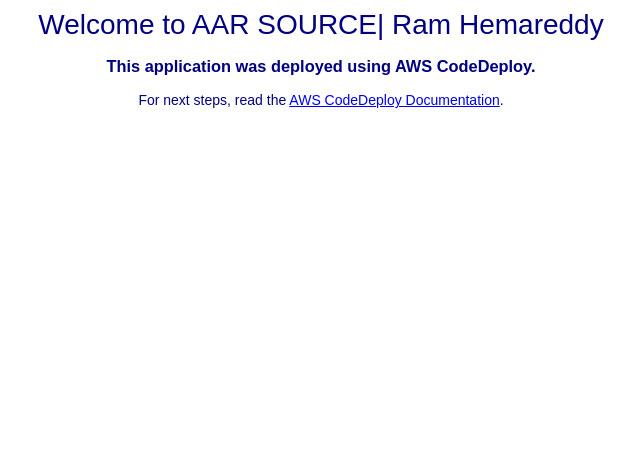
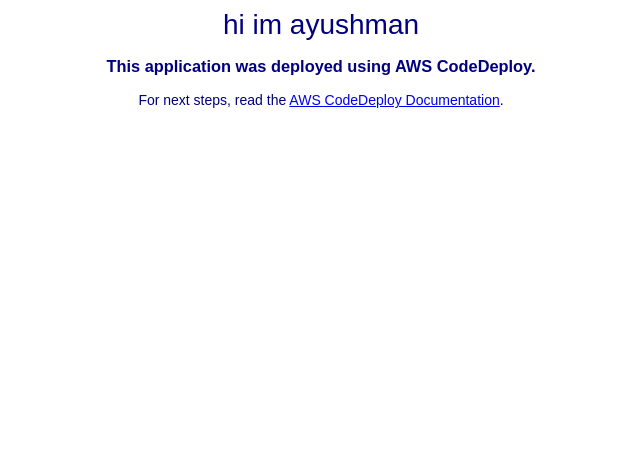
Before and after one commit to AyushmanPandita27/cicdDemoApp2, a plain HTML site: page index.html in a window 1280 px wide. Shown: the part 342-800 px from the top of the page, without its empty margins (319-959 px from the left). Drawn offline with Linux system fonts and the light colour scheme.

Commit message:
Update index.html

```diff
--- a/index.html
+++ b/index.html
@@ -28,7 +28,7 @@
   <div align="center">
     <img src="https://s3.ap-south-1.amazonaws.com/www.basava.com/aar_logo_final.png" style="max-width: 20%;">
     <h1>Congratulations!!! </h1>
-      <h2>Welcome to AAR SOURCE| Ram Hemareddy</h2>
+      <h2>hi im ayushman</h2>
     <h3>This application was deployed using AWS CodeDeploy.</h3>
     <p>For next steps, read the <a href="http://aws.amazon.com/documentation/codedeploy">AWS CodeDeploy Documentation</a>.</p>
   </div>
```
